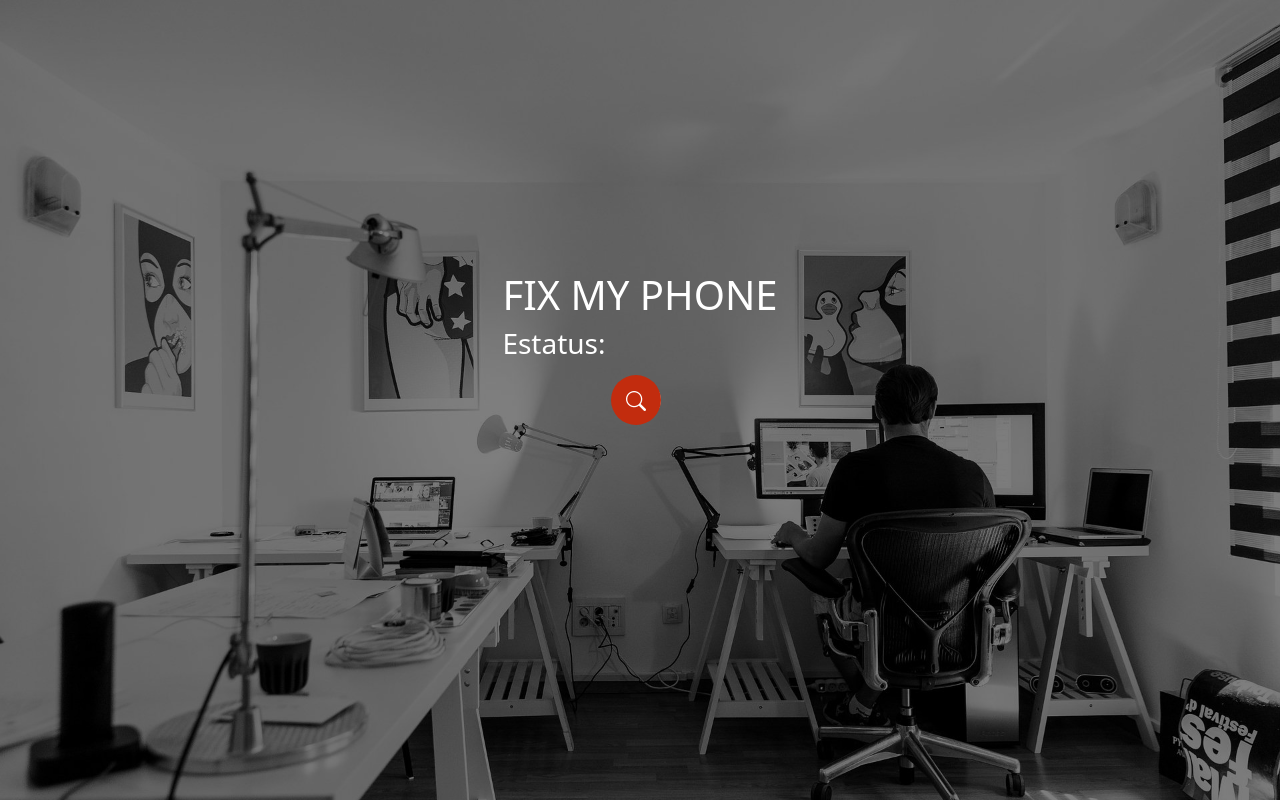
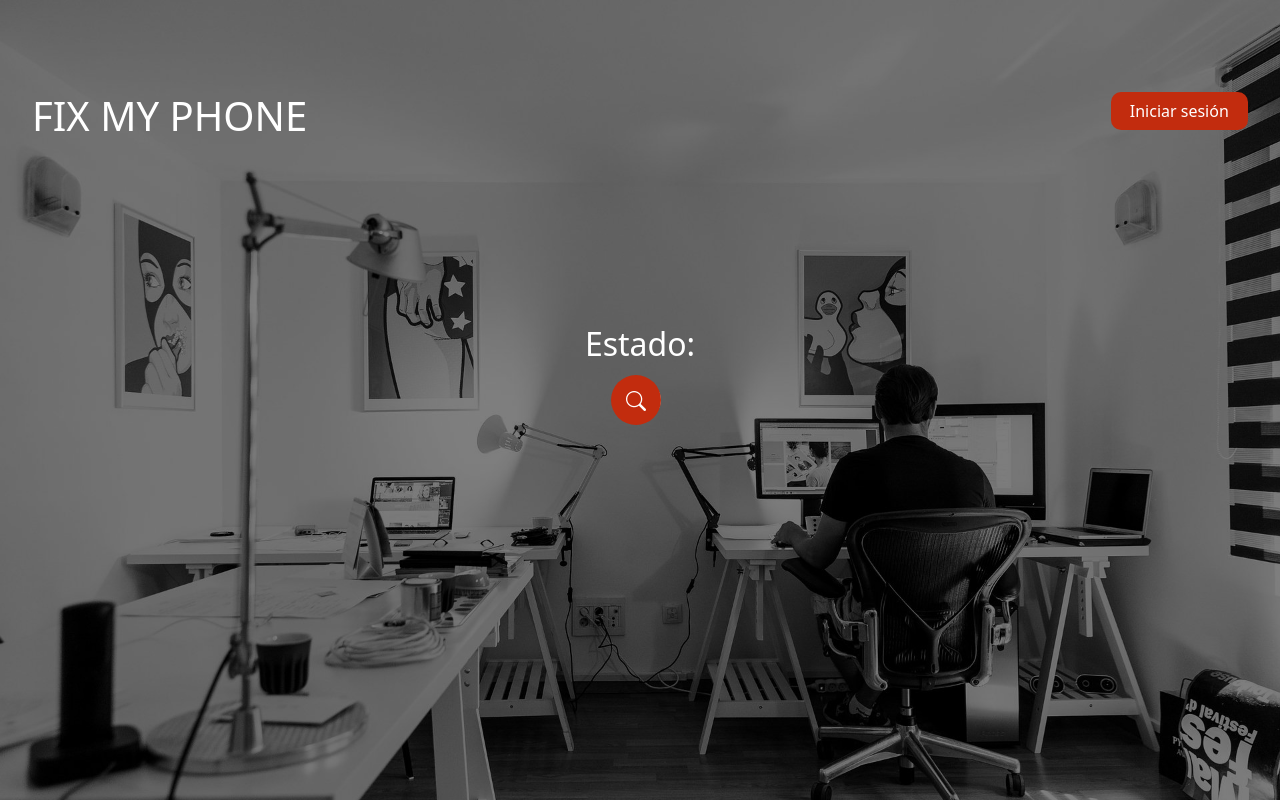
Before and after one commit to escorpion16/app-tesis, a React (Create React App) app: page / in a window 1280 px wide. Built offline with nearby package versions, Linux system fonts and the light colour scheme.

Commit message:
se agrego estilos para el header y se agrego boton iniciar sesion en index.module.css

```diff
--- a/src/pages/Index.js
+++ b/src/pages/Index.js
@@ -7,10 +7,11 @@ function Index() {
   const [estatus, setEstatus] = React.useState(undefined);
   return (
     <div className={styles.searchWrapper}>
-      <div className={styles.title}>
+      <div className={styles.header}>
         <h1>FIX MY PHONE</h1>
-        <h3>Estatus:</h3>
+        <button className={styles.btnSession}>Iniciar sesión</button>
       </div>
+      <h2 className={styles.title}>Estado:</h2>
       <div className={styles.buttonSearch}>
         <input
           type="text"
--- a/src/styles/index.module.css
+++ b/src/styles/index.module.css
@@ -21,10 +21,34 @@
   background: rgba(0, 0, 0, 0.5);
 }
 
+.header {
+  position: absolute;
+  display: flex;
+  justify-content: space-between;
+  width: 100%;
+  z-index: 1;
+  margin-top: -35rem;
+  padding: 0 2rem;
+}
+
+.header h1 {
+  color: #fff;
+}
+
+.header .btnSession {
+  background: #c22c0e;
+  color: #fff;
+  border: none;
+  border-radius: 10px;
+  height: 2.4rem;
+  padding: 0 1.2rem;
+}
+
 .title {
-  margin-bottom: 10rem;
+  position: absolute;
   color: #fff;
   z-index: 1;
+  margin-bottom: 7rem;
 }
 
 .buttonSearch {
@@ -73,6 +97,6 @@
   color: #fff;
   z-index: 1;
   width: 50vw;
-  margin-top: 2rem;
   text-align: center;
+  margin-top: 12rem;
 }
```
